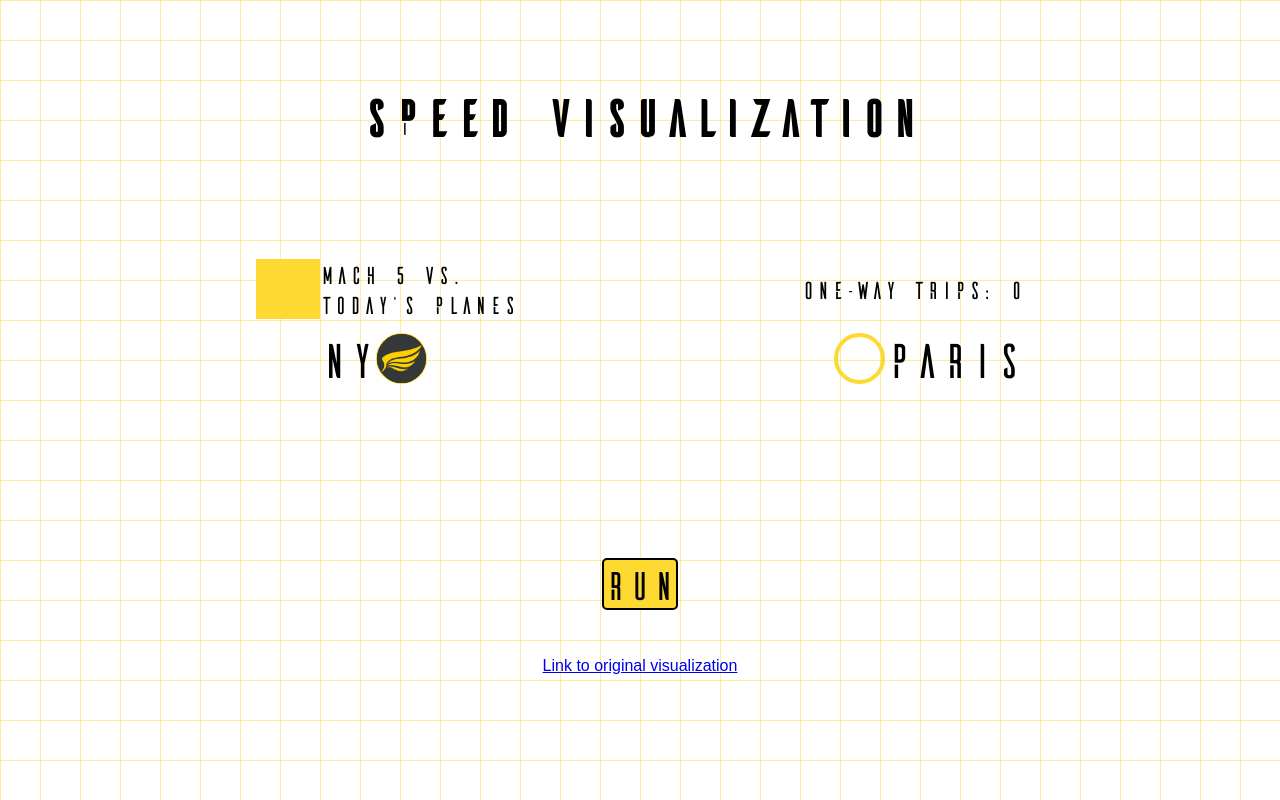
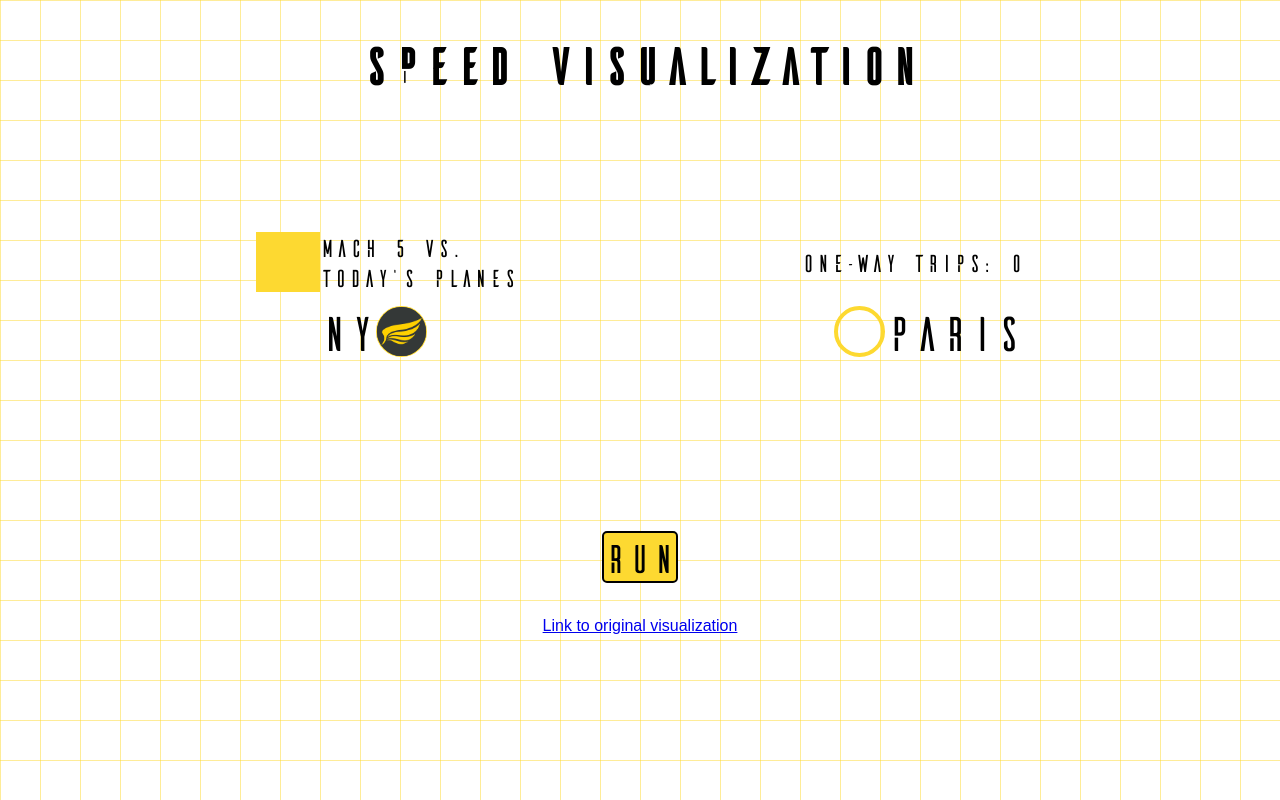
Before and after one commit to chemotaxis/speed-viz, a React (Create React App) app: page / in a window 1280 px wide. Built offline with nearby package versions, Linux system fonts and the light colour scheme.

Commit message:
Decrease space at top and decrease height of app
This seems to have fixed vertical overflow on ios browser.

```diff
--- a/src/App.css
+++ b/src/App.css
@@ -59,7 +59,9 @@ h1 {
 }
 
 .App {
-  height: 85vh;
+  /* Decreasing height from 100vh to 80vh to get rid of vertical overflow on
+  mobile browser */
+  height: 80vh;
 
   display: flex;
   flex-direction: column;
--- a/src/App.js
+++ b/src/App.js
@@ -132,9 +132,8 @@ function Spacer({height}) {
 function App() {
   return (
     <div className="App">
-      <Spacer height="7vh"/>
       <h1>Speed Visualization</h1>
-      <Spacer height="10vh"/>
+      <Spacer height="20vh"/>
       <Animation/>
       <Spacer height="5vh"/>
       <div className="row center sansSerif">
```
